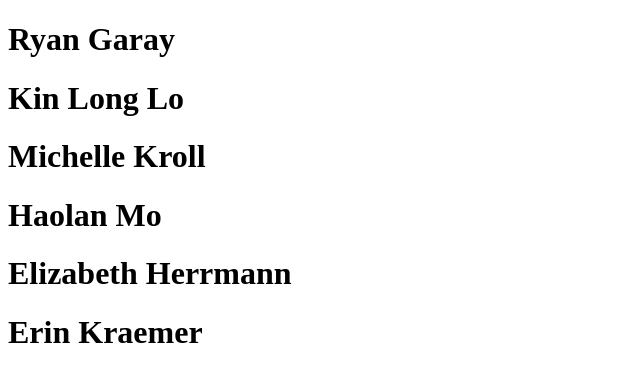
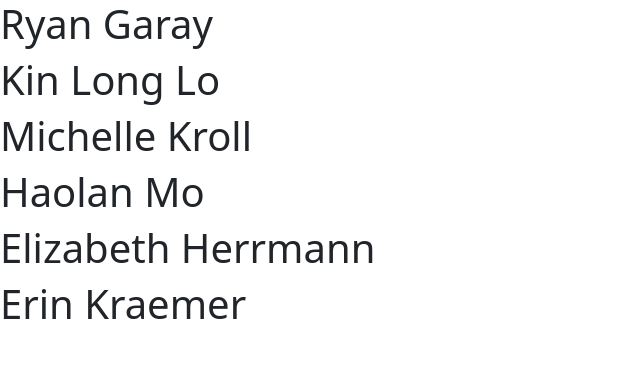
Before and after one commit to saasbook/berkeley-reentry-student-program, a Rails app: page / in a window 1280 px wide. Shown: the top 382 px of the page, without its empty margins (0-640 px from the left). Run offline with Rails 7, Linux system fonts and the light colour scheme; style sheets or scripts are compiled from the project's sources; some libraries are stand-ins or nearby versions.

Commit message:
finish bootstrap config

```diff
--- a/app/assets/stylesheets/application.css
+++ b/app/assets/stylesheets/application.scss
@@ -1,3 +1,4 @@
+@import "bootstrap";
 /*
  * This is a manifest file that'll be compiled into application.css, which will include all the files
  * listed below.
--- a/app/javascript/application.js
+++ b/app/javascript/application.js
@@ -1,3 +1,8 @@
 // Configure your import map in config/importmap.rb. Read more: https://github.com/rails/importmap-rails
 import "@hotwired/turbo-rails"
 import "controllers"
+//= require jquery
+//= require jquery_ujs
+//= require bootstrap-sprockets
+//= require turbolinks
+//= require_tree .
--- a/config/initializers/assets.rb
+++ b/config/initializers/assets.rb
@@ -7,6 +7,6 @@ Rails.application.config.assets.version = "1.0"
 # Rails.application.config.assets.paths << Emoji.images_path
 
 # Precompile additional assets.
-# application.js, application.css, and all non-JS/CSS in the app/assets
+# application.js, application.scss, and all non-JS/CSS in the app/assets
 # folder are already added.
 # Rails.application.config.assets.precompile += %w( admin.js admin.css )
```
Also changed, not shown: Gemfile, Gemfile.lock.
